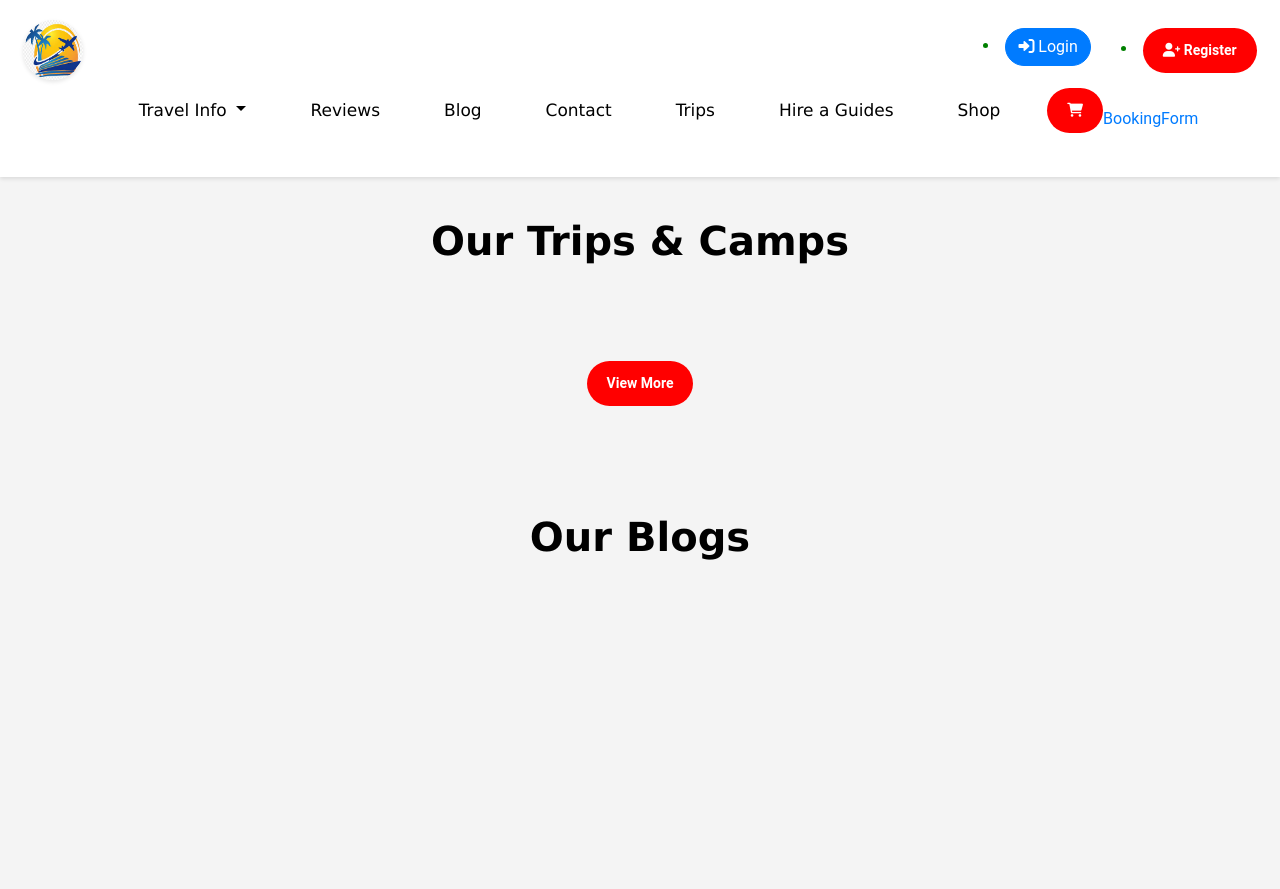
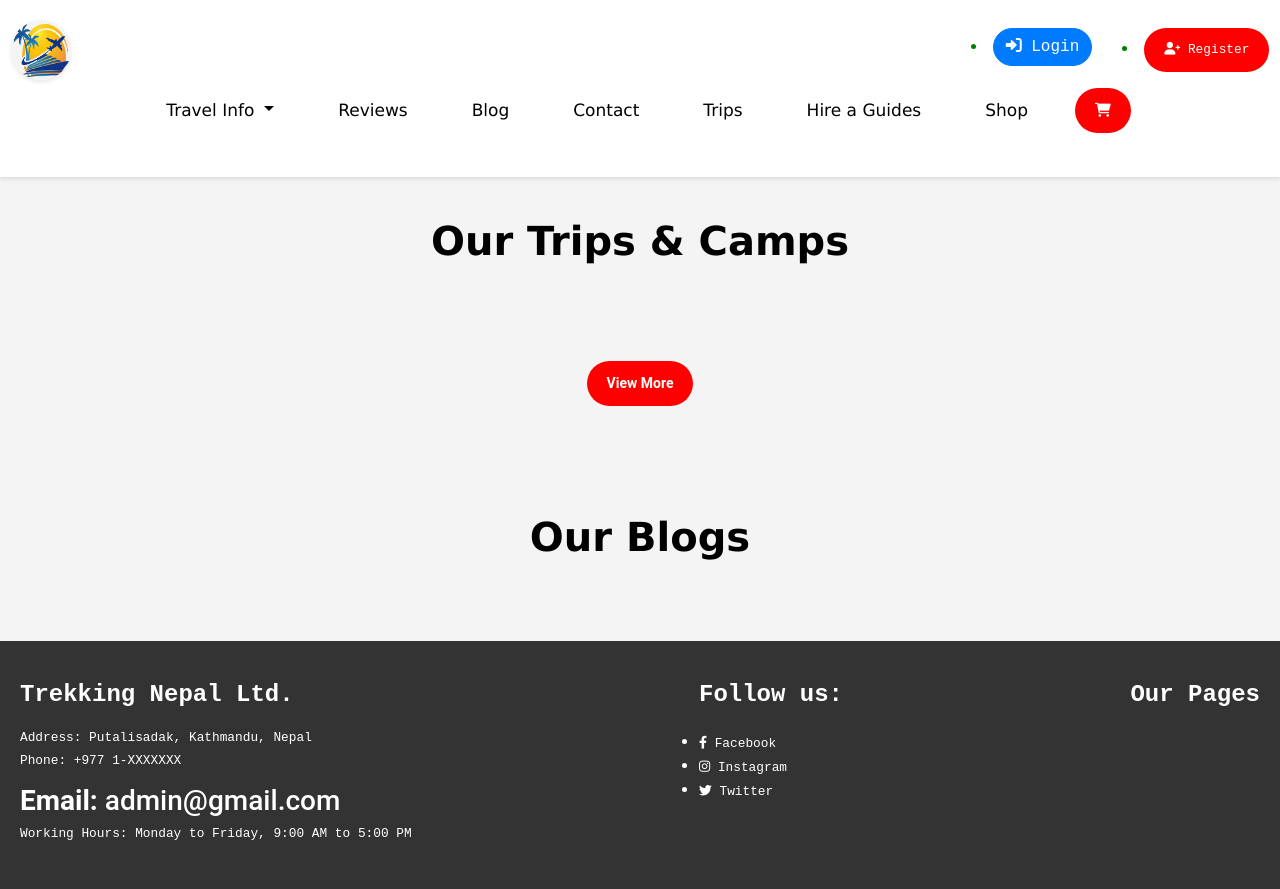
Before and after one commit to bishalkatuwal/trekking, a Django app: page / in a window 1280 px wide. Before the commit the page ends 560 px from the top, so only its background shows below. Run offline with Django 3.2, Linux system fonts and the light colour scheme; data that the repository does not hold is empty; some libraries are stand-ins or nearby versions.

Commit message:
Footer added

```diff
--- a/static/css/main.css
+++ b/static/css/main.css
@@ -1,4 +1,6 @@
-
+/* -------------------------------- */
+/*         GLOBAL CSS               */
+/* --------------------------------- */
 
 body{
     margin: 0;
@@ -76,3 +78,60 @@
     background-color: red;
     color: white;
 }
+
+/* Basic Reset */
+* {
+    margin: 0;
+    padding: 0;
+    box-sizing: border-box;
+}
+
+/* ----------------------------------------------- */
+/*                  FOOTER SECTION                   */
+/* -------------------------------------------------- */
+
+
+/* Basic Reset */
+* {
+    margin: 0;
+    padding: 0;
+    box-sizing: border-box;
+}
+
+/* Footer Section */
+#footer {
+    background-color: #333;
+    color: white;
+    padding: 40px 20px;
+    text-align: left;
+}
+
+#footer .content {
+    display: flex;
+    flex-wrap: wrap;
+    justify-content: space-between;
+    align-items: flex-start;
+    gap: 30px;
+}
+
+.content h2{
+    font-family: 'Courier New', Courier, monospace;
+    font-size: 1.5em;
+    font-weight: bold;
+    color: white;
+    margin-bottom: 20px;
+}
+
+.block-title{
+    font-family: 'Courier New', Courier, monospace;
+    font-size: 0.8em;
+    color: white;
+    font-weight: 100;
+}
+
+.content a{
+    font-family: 'Courier New', Courier, monospace;
+    font-size: 0.8em;
+    color: white;
+    font-weight: 100;
+}
--- a/trek/templates/base/base.html
+++ b/trek/templates/base/base.html
@@ -116,7 +116,7 @@
       </nav>
 
 
-      <a href="{% url 'booking' %}">BookingForm</a>
+
 
 </section>
 
@@ -125,6 +125,52 @@
        {% block content %}
        {% endblock %}
    </main>
+
+
+   <section id="footer">
+    <div class="content">
+        <div class="content-block">
+            <!-- Main company heading with h2 -->
+            <h2>Trekking Nepal Ltd.</h2>
+
+            <address>
+                <!-- Address and Contact Info -->
+                <h3 class="block-title"><strong>Address:</strong> Putalisadak, Kathmandu, Nepal</h3>
+                <h3 class="block-title"><strong>Phone:</strong> +977 1-XXXXXXX</h3>
+            </address>
+
+            <h3 class="block-title>
+                <a href="mailto:admin@gmail.com"><strong>Email:</strong> admin@gmail.com</a>
+            </h3>
+
+            <h3 class="block-title"><strong>Working Hours:</strong> Monday to Friday, 9:00 AM to 5:00 PM</h3>
+        </div>
+
+        <div class="social-links">
+            <!-- Social Links Section -->
+            <h2><strong>Follow us:</strong></h2>
+            <ul>
+                <li><a href="https://www.facebook.com/trekkingnepal" target="_blank"><i class="fab fa-facebook-f"></i> Facebook</a></li>
+                <li><a href="https://www.instagram.com/trekkingnepal" target="_blank"><i class="fab fa-instagram"></i> Instagram</a></li>
+                <li><a href="https://twitter.com/trekkingnepal" target="_blank"><i class="fab fa-twitter"></i> Twitter</a></li>
+            </ul>
+        </div>
+
+        <div class="about-us">
+            <h2><strong>Our Pages</strong></h2>
+
+            <ul>
+                {% for page in pages %}
+                    <li><a href="{% url 'page_detail' page.slug %}">{{ page.title }}</a></li>
+                {% endfor %}
+            </ul>
+        </div>
+    </div>
+</section>
+
+
+
+
 
     <!-- Optional JavaScript -->
     <!-- jQuery first, then Popper.js, then Bootstrap JS -->
--- a/trek/templates/home/home.html
+++ b/trek/templates/home/home.html
@@ -14,7 +14,6 @@
 
 
 <!-- trips and camps sections -->
-
     <div class="container">
     <h5 class="trip-title">Our Trips & Camps </h5>
     </div>
@@ -74,6 +73,11 @@
     </div>
 
 
+
+
+
+
+
 <!--
 <ul>
     {% for page in pages %}
--- a/trek/views.py
+++ b/trek/views.py
@@ -153,6 +153,7 @@
     context_object_name = 'trip_category'
 
     def get_context_data(self, **kwargs):
+
         context = super().get_context_data(**kwargs)
         # Get trips associated with this category
         context['trips'] = Trip.objects.filter(trip_category=self.object)
```
Also changed, not shown: static/css/trips.css (+0 -11 lines), trek/templates/trips/trip_category_detail.html (+1 -15 lines). Lines whose indentation alone changed are shown as unchanged.
